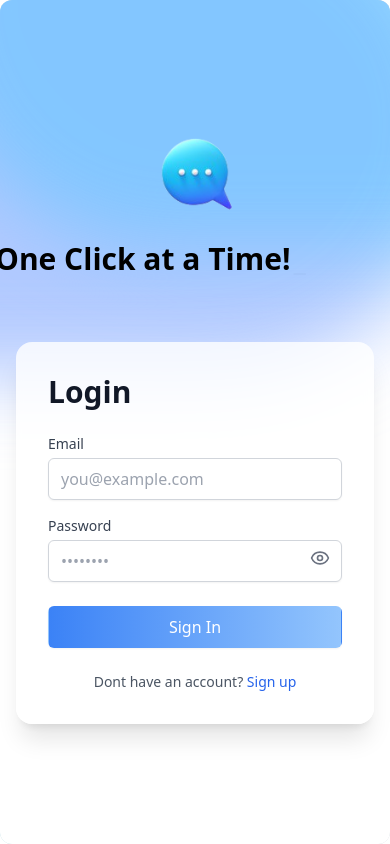
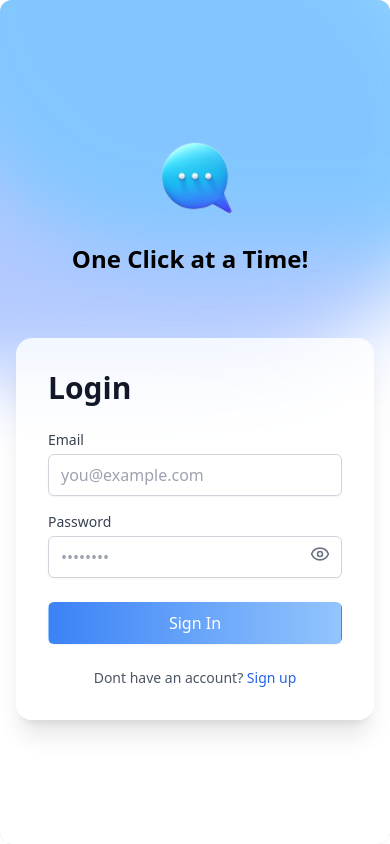
Before and after one commit to Jaiswal-Aakash/connect-fullstack-chat-app, a React (Vite) app in the folder frontend/: page /login in a window 390 px wide. Built offline with nearby package versions, Linux system fonts and the light colour scheme; no server answers.

Commit message:
aligning text

```diff
--- a/frontend/src/pages/LoginPage.jsx
+++ b/frontend/src/pages/LoginPage.jsx
@@ -39,8 +39,8 @@ const SignupPage = ({ onToggle }) => {
               src="./chatIcon.png"
               className="w-[80px] sm:w-[100px] md:w-[100px] max-w-full m-3 md:m-1"
             />
-            <h1 className="text-black text-3xl sm:text-4xl md:text-4xl font-bold leading-tight">
-              <span className="inline-block w-[400px] text-left">
+            <h1 className="text-black text-2xl sm:text-4xl md:text-4xl font-bold leading-tight">
+              <span className="inline-block w-[300px] text-center md:text-left lg:text-left">
                 <Typewriter
                   words={["Unlock Possibilities,", "One Click at a Time!"]}
                   loop={0}
--- a/frontend/src/pages/SignupPage.jsx
+++ b/frontend/src/pages/SignupPage.jsx
@@ -56,7 +56,7 @@ const SignupPage = ({ onToggle }) => {
               className="w-[80px] sm:w-[100px] md:w-[100px] max-w-full m-3 md:m-1"
             />
             <h1 className="text-black text-3xl sm:text-4xl md:text-5xl font-bold leading-tight">
-              <span className="inline-block w-[300px] text-left">
+              <span className="inline-block w-[300px] text-center lg:text-left">
                 <Typewriter
                   words={["Fast,", "Reliable,", "Responsive!"]}
                   loop={0}
```
